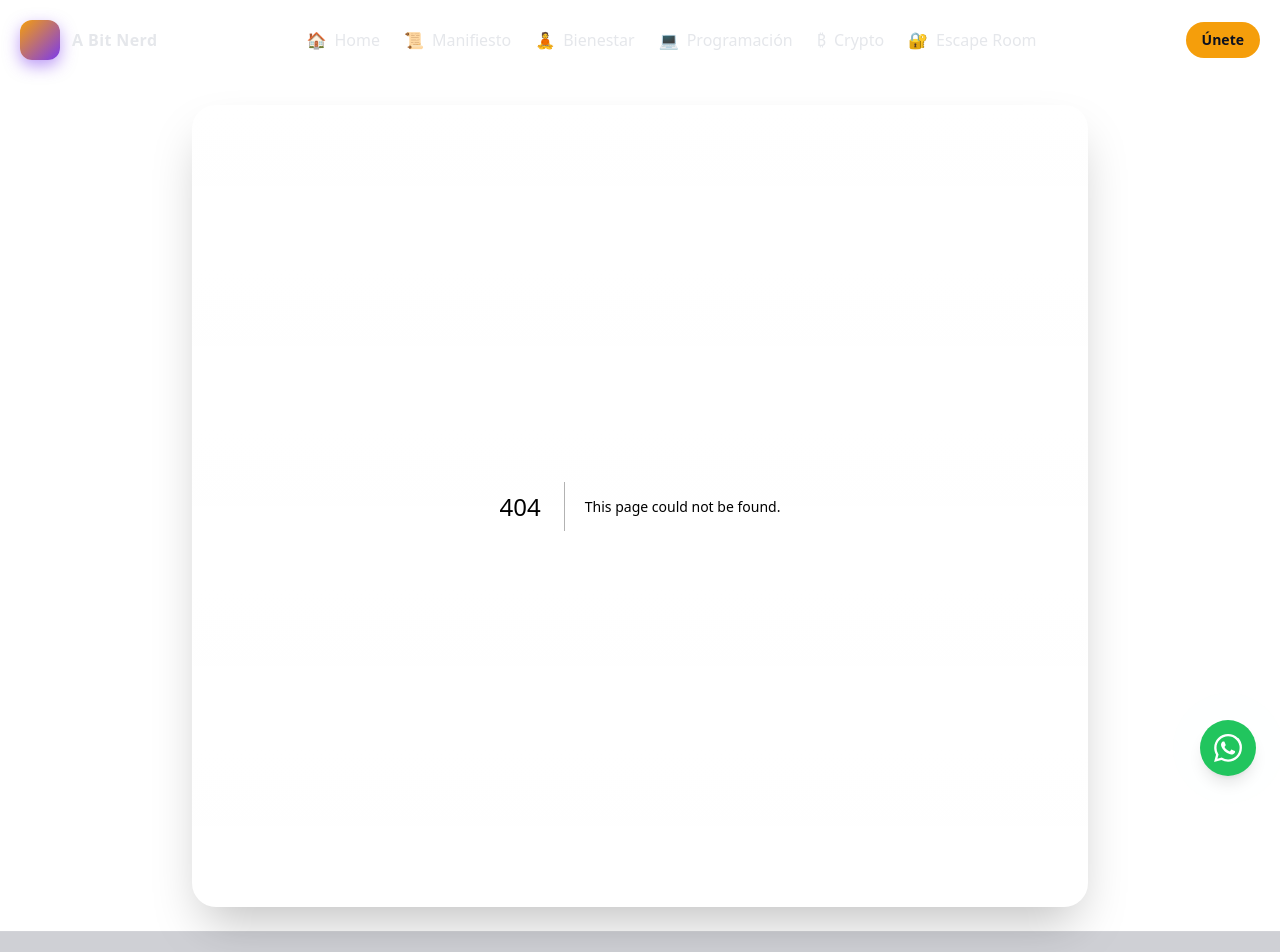
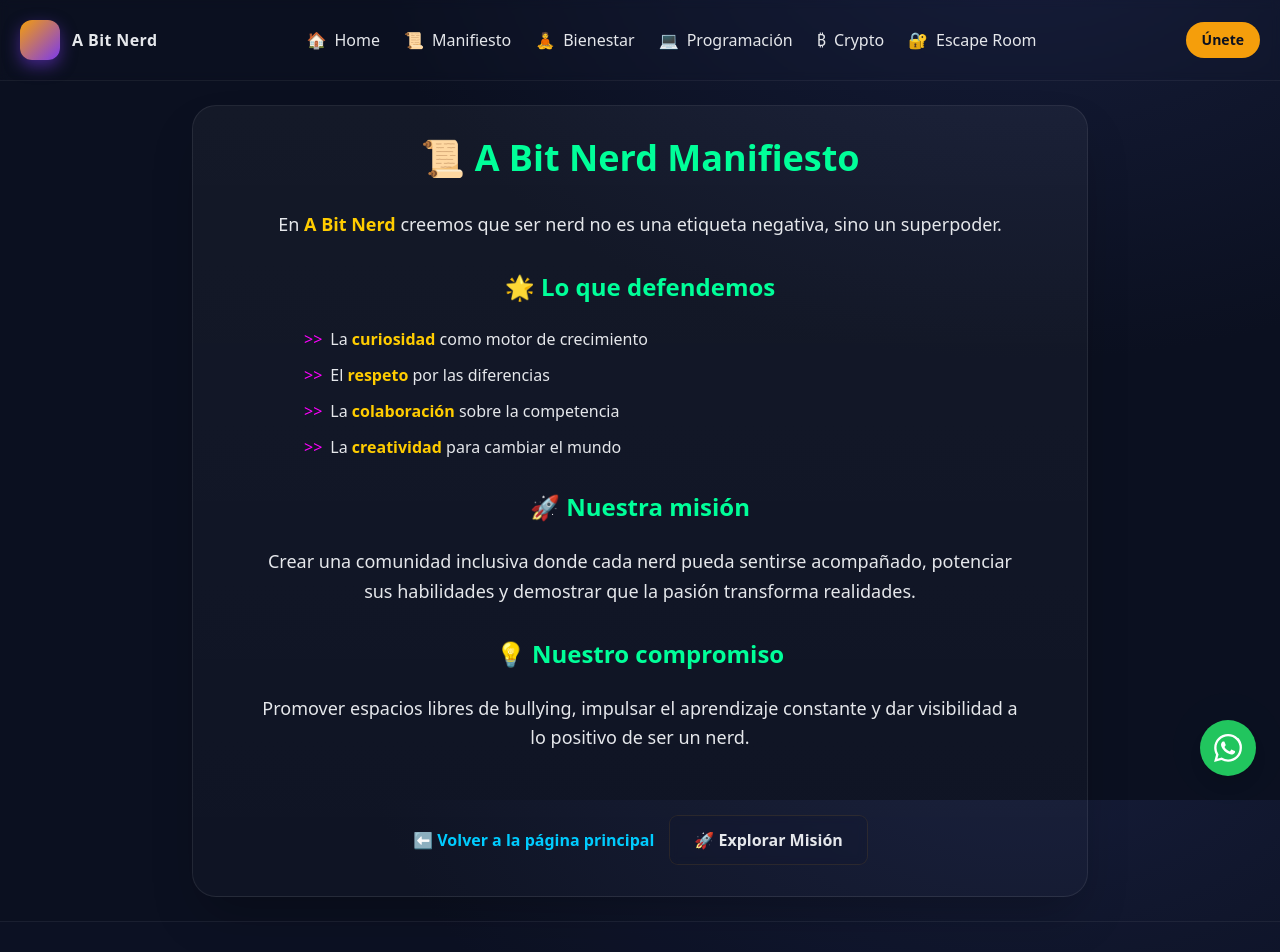
Before and after one commit to A-Bit-Nerd/landingpage, a Next.js app: page /manifest in a window 1280 px wide. Before the commit this address had no page. Shown: the top 952 px of the page. Built offline with nearby package versions, Linux system fonts and the light colour scheme.

Commit message:
Create page.tsx

```diff
--- /dev/null
+++ b/src/app/manifest/page.tsx
@@ -0,0 +1,100 @@
+import Link from 'next/link';
+
+export const metadata = {
+  title: 'A Bit Nerd - Manifiesto',
+  description:
+    'El manifiesto de A Bit Nerd: creemos que ser nerd no es una etiqueta negativa, sino un superpoder.',
+};
+
+export default function ManifestPage() {
+  return (
+    <div className="p-8 max-w-4xl mx-auto">
+      <h1 className="text-4xl font-bold text-nerd-green mb-8 text-center">
+        📜 A Bit Nerd Manifiesto
+      </h1>
+
+      <div className="space-y-8 text-center">
+        <p className="text-lg text-nerd-text leading-relaxed">
+          En <span className="text-nerd-yellow font-bold">A Bit Nerd</span>{' '}
+          creemos que ser nerd no es una etiqueta negativa, sino un superpoder.
+        </p>
+
+        <section>
+          <h2 className="text-2xl font-bold text-nerd-green mb-6">
+            🌟 Lo que defendemos
+          </h2>
+          <ul className="space-y-3 text-left max-w-2xl mx-auto">
+            <li className="flex items-start">
+              <span className="text-nerd-fuchsia mr-2">&gt;&gt;</span>
+              <span className="text-nerd-text">
+                La{' '}
+                <span className="text-nerd-yellow font-bold">curiosidad</span>{' '}
+                como motor de crecimiento
+              </span>
+            </li>
+            <li className="flex items-start">
+              <span className="text-nerd-fuchsia mr-2">&gt;&gt;</span>
+              <span className="text-nerd-text">
+                El <span className="text-nerd-yellow font-bold">respeto</span>{' '}
+                por las diferencias
+              </span>
+            </li>
+            <li className="flex items-start">
+              <span className="text-nerd-fuchsia mr-2">&gt;&gt;</span>
+              <span className="text-nerd-text">
+                La{' '}
+                <span className="text-nerd-yellow font-bold">colaboración</span>{' '}
+                sobre la competencia
+              </span>
+            </li>
+            <li className="flex items-start">
+              <span className="text-nerd-fuchsia mr-2">&gt;&gt;</span>
+              <span className="text-nerd-text">
+                La{' '}
+                <span className="text-nerd-yellow font-bold">creatividad</span>{' '}
+                para cambiar el mundo
+              </span>
+            </li>
+          </ul>
+        </section>
+
+        <section>
+          <h2 className="text-2xl font-bold text-nerd-green mb-6">
+            🚀 Nuestra misión
+          </h2>
+          <p className="text-lg text-nerd-text leading-relaxed max-w-3xl mx-auto">
+            Crear una comunidad inclusiva donde cada nerd pueda sentirse
+            acompañado, potenciar sus habilidades y demostrar que la pasión
+            transforma realidades.
+          </p>
+        </section>
+
+        <section>
+          <h2 className="text-2xl font-bold text-nerd-green mb-6">
+            💡 Nuestro compromiso
+          </h2>
+          <p className="text-lg text-nerd-text leading-relaxed max-w-3xl mx-auto">
+            Promover espacios libres de bullying, impulsar el aprendizaje
+            constante y dar visibilidad a lo positivo de ser un nerd.
+          </p>
+        </section>
+
+        <div className="pt-8 flex flex-col sm:flex-row items-center justify-center gap-4">
+          <Link
+            href="/"
+            className="inline-flex items-center text-nerd-cyan hover:text-nerd-accent transition-colors duration-200 font-bold"
+          >
+            ⬅️ Volver a la página principal
+          </Link>
+          <Link
+            href="/mision"
+            className="nerd-btn nerd-btn-secondary"
+            aria-label="Explorar Misión"
+          >
+            🚀 Explorar Misión
+          </Link>
+        </div>
+      </div>
+    </div>
+  );
+}
```
